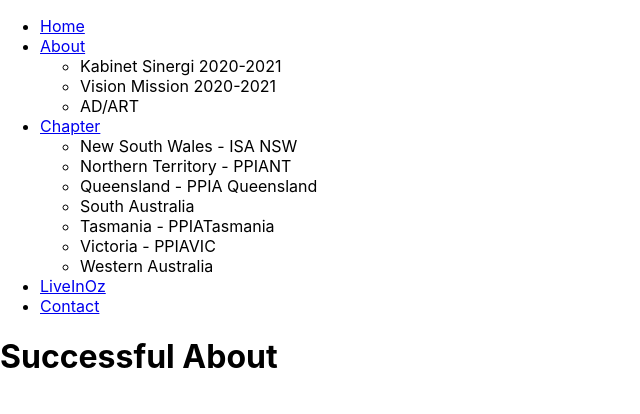
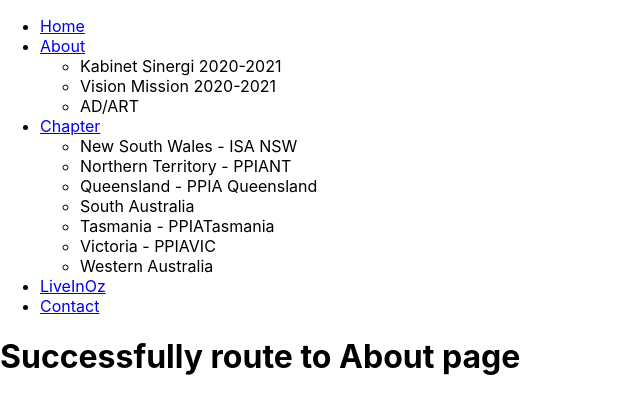
Before and after one commit to ppiaustralia/projectelementalfrontend, a React (Create React App) app in the folder projectelementalreactapp/: page /about in a window 1280 px wide. Shown: the top 414 px of the page, without its empty margins (0-640 px from the left). Built offline with nearby package versions, Linux system fonts and the light colour scheme.

Commit message:
Test Slack Github Notification
Dummy commit

```diff
--- a/projectelementalreactapp/src/pages/about/About.jsx
+++ b/projectelementalreactapp/src/pages/about/About.jsx
@@ -5,7 +5,7 @@
     render() {
         return (
             <div>
-                <h1>Successful About</h1>
+                <h1>Successfully route to About page</h1>
             </div>
         );
     }
```
Also changed, not shown: 1 other file (tests, documents, lock files or other folders).
